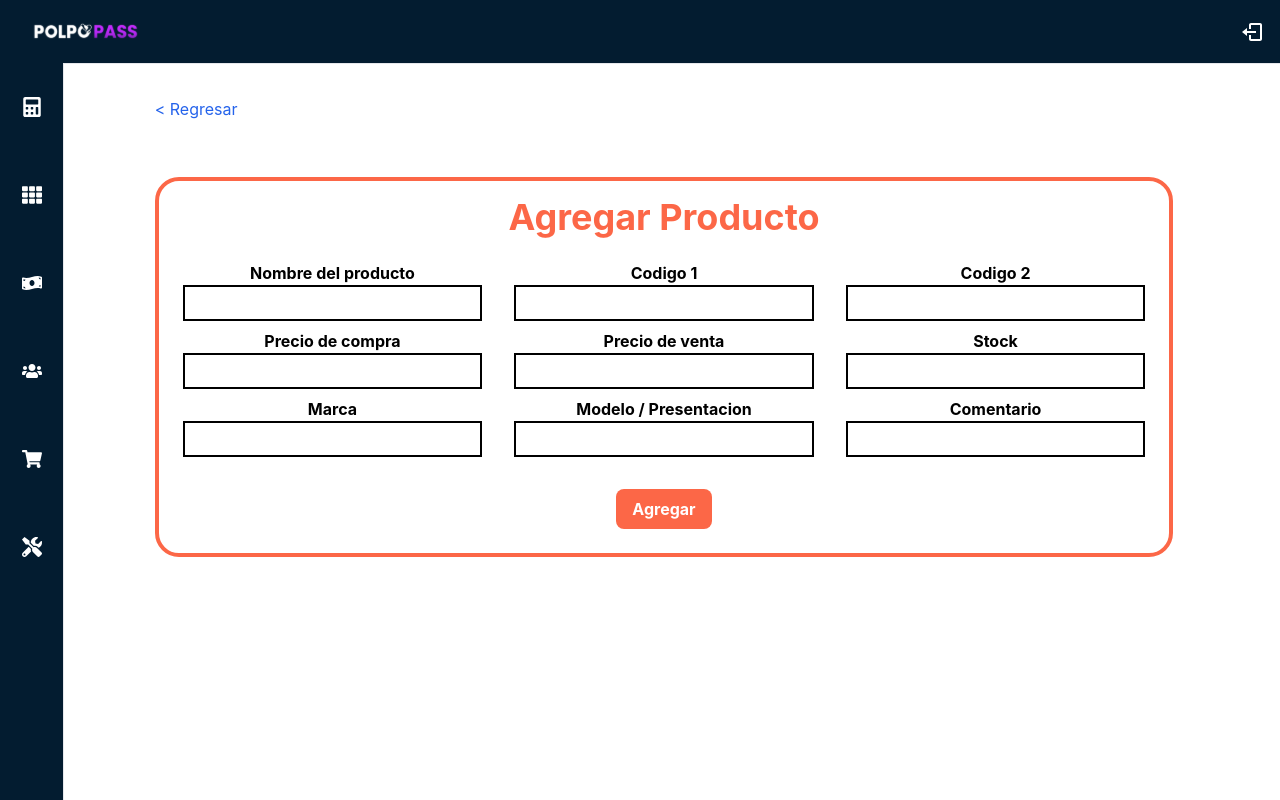
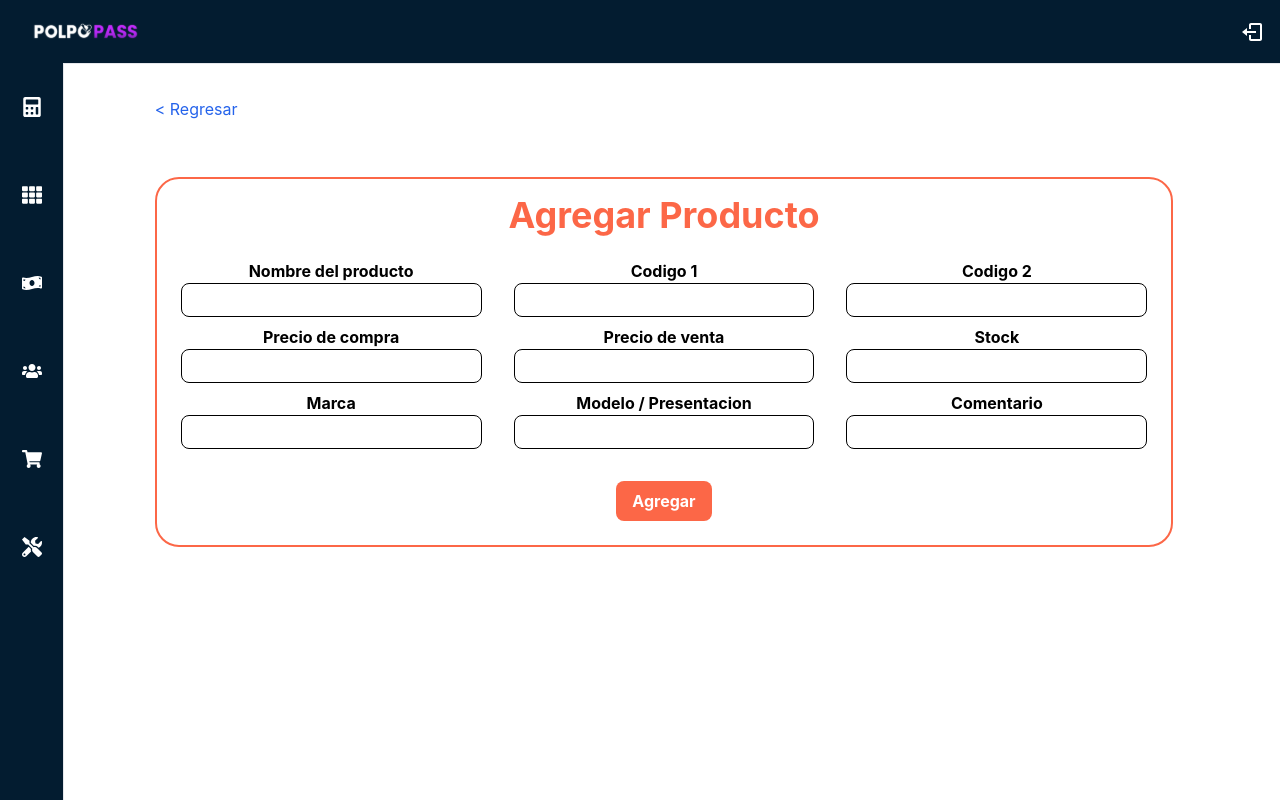
Before and after one commit to kessler428/Motocom, a React (Create React App) app: page /add_product in a window 1280 px wide. Built offline with nearby package versions, Linux system fonts and the light colour scheme.

Commit message:
Products style ready

```diff
--- a/src/pages/Admin/Inventory/AddProduct.jsx
+++ b/src/pages/Admin/Inventory/AddProduct.jsx
@@ -20,7 +20,7 @@ const AddProduct = () => {
                 {'< Regresar'}
             </NavLink>
             <form
-                className='border-4 rounded-3xl border-orange px-6 mt-14'
+                className='border-2 rounded-3xl border-orange px-6 mt-14 bg-white'
             >
                 <div className='text-center text-4xl py-4 text-orange font-bold'>
                     <h1>Agregar Producto</h1>
@@ -28,51 +28,51 @@ const AddProduct = () => {
                 <div className='flex flex-row gap-8 font-bold mt-2'>
                     <div className='w-1/3'>
                         <label className='text-center flex flex-col'>Nombre del producto
-                            <input className='border-2 border-black py-1 px-2 font-normal ' type="text" />
+                            <input className='border rounded-lg border-black py-1 px-2 font-normal ' type="text" />
                         </label>
                     </div>
                     <div className='w-1/3'>
                         <label className='text-center flex flex-col'>Codigo 1
-                            <input className='border-2 border-black py-1 px-2 font-normal ' type="text" />
+                            <input className='border rounded-lg border-black py-1 px-2 font-normal ' type="text" />
                         </label>
                     </div>
                     <div className='w-1/3'>
                         <label className='text-center flex flex-col'>Codigo 2
-                            <input className='border-2 border-black py-1 px-2 font-normal ' type="text" />
+                            <input className='border rounded-lg border-black py-1 px-2 font-normal ' type="text" />
                         </label>
                     </div>
                 </div>
                 <div className='flex flex-row gap-8 font-bold mt-2'>
                     <div className='w-1/3'>
                         <label className='text-center flex flex-col'>Precio de compra
-                            <input className='border-2 border-black py-1 px-2 font-light ' type="number" />
+                            <input className='border rounded-lg border-black py-1 px-2 font-light ' type="number" />
                         </label>
                     </div>
                     <div className='w-1/3'>
                         <label className='text-center flex flex-col'>Precio de venta
-                            <input className='border-2 border-black py-1 px-2 font-light ' type="number" />
+                            <input className='border rounded-lg border-black py-1 px-2 font-light ' type="number" />
                         </label>
                     </div>
                     <div className='w-1/3'>
                         <label className='text-center flex flex-col'>Stock
-                            <input className='border-2 border-black py-1 px-2 font-light ' type="number" />
+                            <input className='border rounded-lg border-black py-1 px-2 font-light ' type="number" />
                         </label>
                     </div>
                 </div>
                 <div className='flex flex-row gap-8 font-bold mt-2 mb-8'>
                     <div className='w-1/3'>
                         <label className='text-center flex flex-col'>Marca
-                            <input className='border-2 border-black py-1 px-2 font-normal' type="text" />
+                            <input className='border rounded-lg border-black py-1 px-2 font-normal' type="text" />
                         </label>
                     </div>
                     <div className='w-1/3'>
                         <label className='text-center flex flex-col'>Modelo / Presentacion
-                            <input className='border-2 border-black py-1 px-2 font-normal ' type="text" />
+                            <input className='border rounded-lg border-black py-1 px-2 font-normal ' type="text" />
                         </label>
                     </div>
                     <div className='w-1/3'>
                         <label className='text-center flex flex-col'>Comentario
-                            <input className='border-2 border-black py-1 px-2 font-normal ' type="text" />
+                            <input className='border rounded-lg border-black py-1 px-2 font-normal ' type="text" />
                         </label>
                     </div>
                 </div>
--- a/src/redux/slices/inventory/thunks.js
+++ b/src/redux/slices/inventory/thunks.js
@@ -1,4 +1,4 @@
-import { fetchConToken } from "../../../components/helpers/fecth";
+import { fetchConToken } from "../../../helpers/fecth";
 import { setListInventory, setPaginationInventory } from "./inventorySlices";
 
 export const getAllInventory = () => {
--- a/tailwind.config.js
+++ b/tailwind.config.js
@@ -7,8 +7,9 @@ module.exports = {
     extend: {
       colors:{
         'dark-blue': '#031c30',
-        orange: '#fc6747',
-        'hover-orange': '#fa8d3b'
+        'orange': '#fc6747',
+        'hover-orange': '#fa8d3b',
+        'background' : '#c1c9c8'
       }
     },
   },
```
Also changed, not shown: src/helpers/fecth.js (renamed from src/components/helpers/fecth.js).
